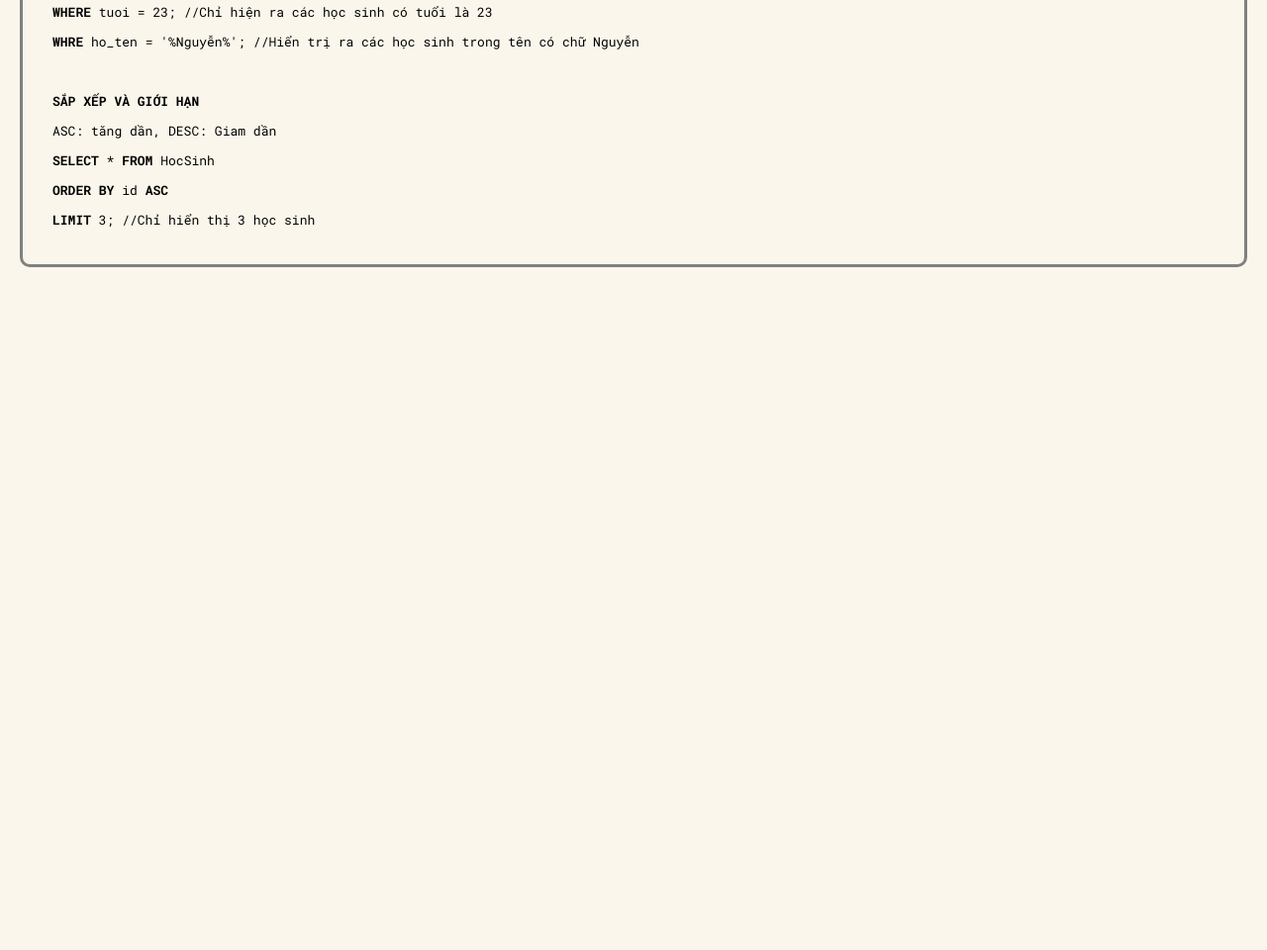
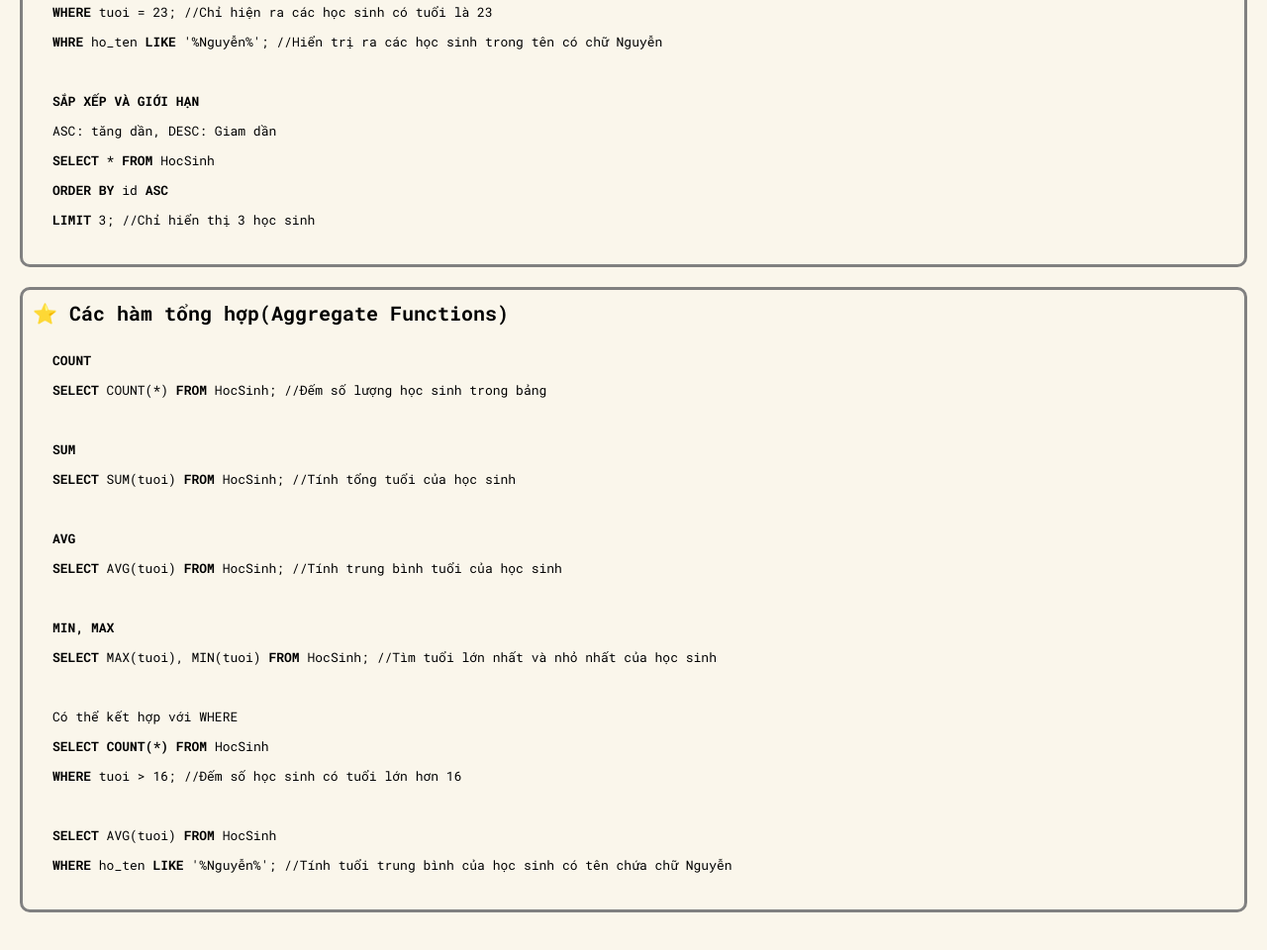
Before and after one commit to KHA0410/Review-MySQL, a plain HTML site: page index.html in a window 1280 px wide. Shown: the part 1542-2502 px from the top of the page at 99% size. Before the commit the page ends 1852 px from the top, so only its background shows below. Drawn offline with Linux system fonts and the light colour scheme.

Commit message:
count, sum, min, max, avg

```diff
--- a/index.html
+++ b/index.html
@@ -71,7 +71,7 @@
                 <b>TRUY VẤN CÓ ĐIỀU KIỆN</b><br>
                 <b>SELECT</b> * <b>FROM</b> HocSinh <br>
                 <b>WHERE</b> tuoi = 23; //Chỉ hiện ra các học sinh có tuổi là 23<br>
-                <b>WHRE</b> ho_ten = '%Nguyễn%'; //Hiển trị ra các học sinh trong tên có chữ Nguyễn<br>
+                <b>WHRE</b> ho_ten <b>LIKE</b> '%Nguyễn%'; //Hiển trị ra các học sinh trong tên có chữ Nguyễn<br>
                 <br>
                 <b>SẮP XẾP VÀ GIỚI HẠN</b><br>
                 ASC: tăng dần, DESC: Giam dần <br>
@@ -80,6 +80,30 @@
                 <b>LIMIT</b> 3; //Chỉ hiển thị 3 học sinh
             </p>
         </div>
+
+        <div class="note__area">
+            <h1 class="area__title">⭐ Các hàm tổng hợp(Aggregate Functions)</h1>
+            <p class="note__content">
+                <b>COUNT</b><br>
+                <b>SELECT</b> COUNT(*) <b>FROM</b> HocSinh; //Đếm số lượng học sinh trong bảng<br>
+                <br>
+                <b>SUM</b><br>
+                <b>SELECT</b> SUM(tuoi) <b>FROM</b> HocSinh; //Tính tổng tuổi của học sinh<br>
+                <br>
+                <b>AVG</b><br>
+                <b>SELECT</b> AVG(tuoi) <b>FROM</b> HocSinh; //Tính trung bình tuổi của học sinh<br>
+                <br>
+                <b>MIN, MAX</b><br>
+                <b>SELECT</b> MAX(tuoi), MIN(tuoi) <b>FROM</b> HocSinh; //Tìm tuổi lớn nhất và nhỏ nhất của học sinh<br>
+                <br>
+                Có thể kết hợp với WHERE <br>
+                <b>SELECT</b> <b>COUNT(*)</b> <b>FROM</b> HocSinh<br>
+                <b>WHERE</b> tuoi > 16; //Đếm số học sinh có tuổi lớn hơn 16<br>
+                <br>
+                <b>SELECT</b> AVG(tuoi) <b>FROM</b> HocSinh<br>
+                <b>WHERE</b> ho_ten <b>LIKE</b> '%Nguyễn%'; //Tính tuổi trung bình của học sinh có tên chứa chữ Nguyễn<br>
+            </p>
+        </div>
     </div>
 </body>
 </html>
```
